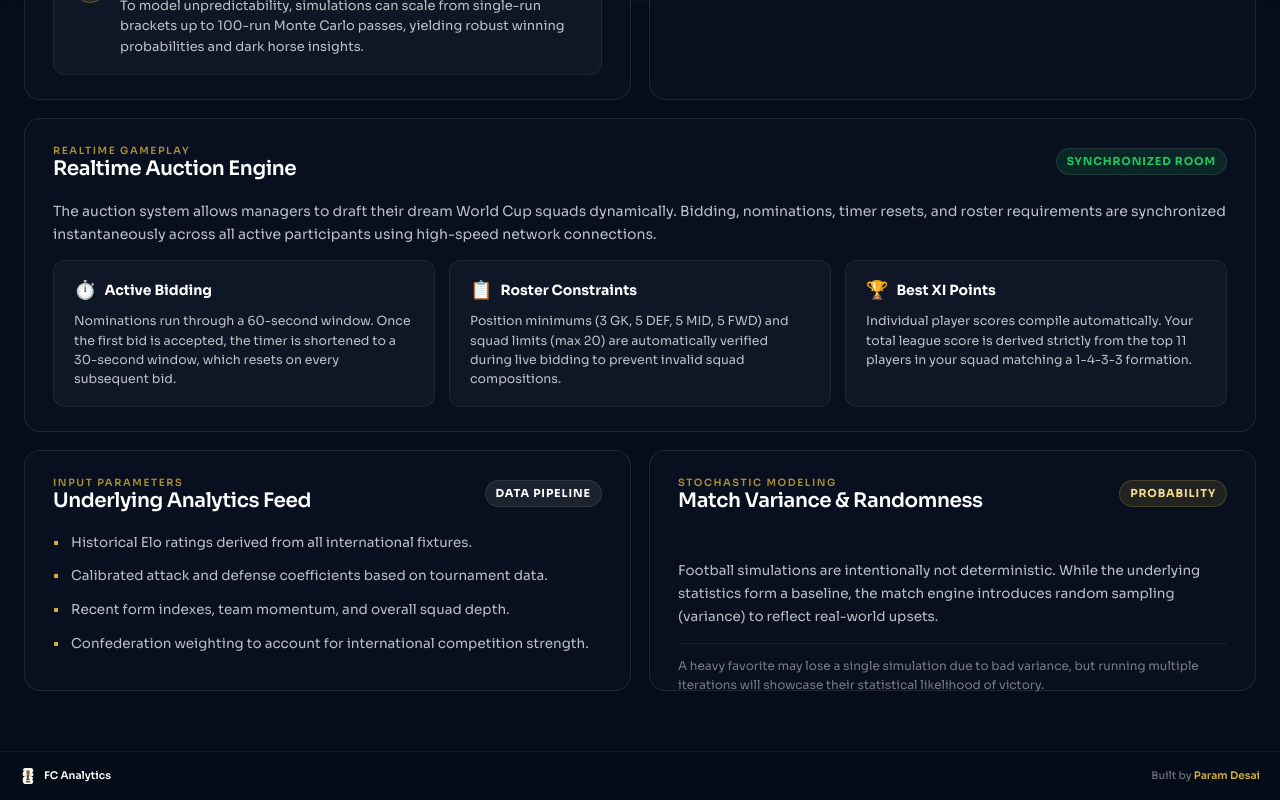
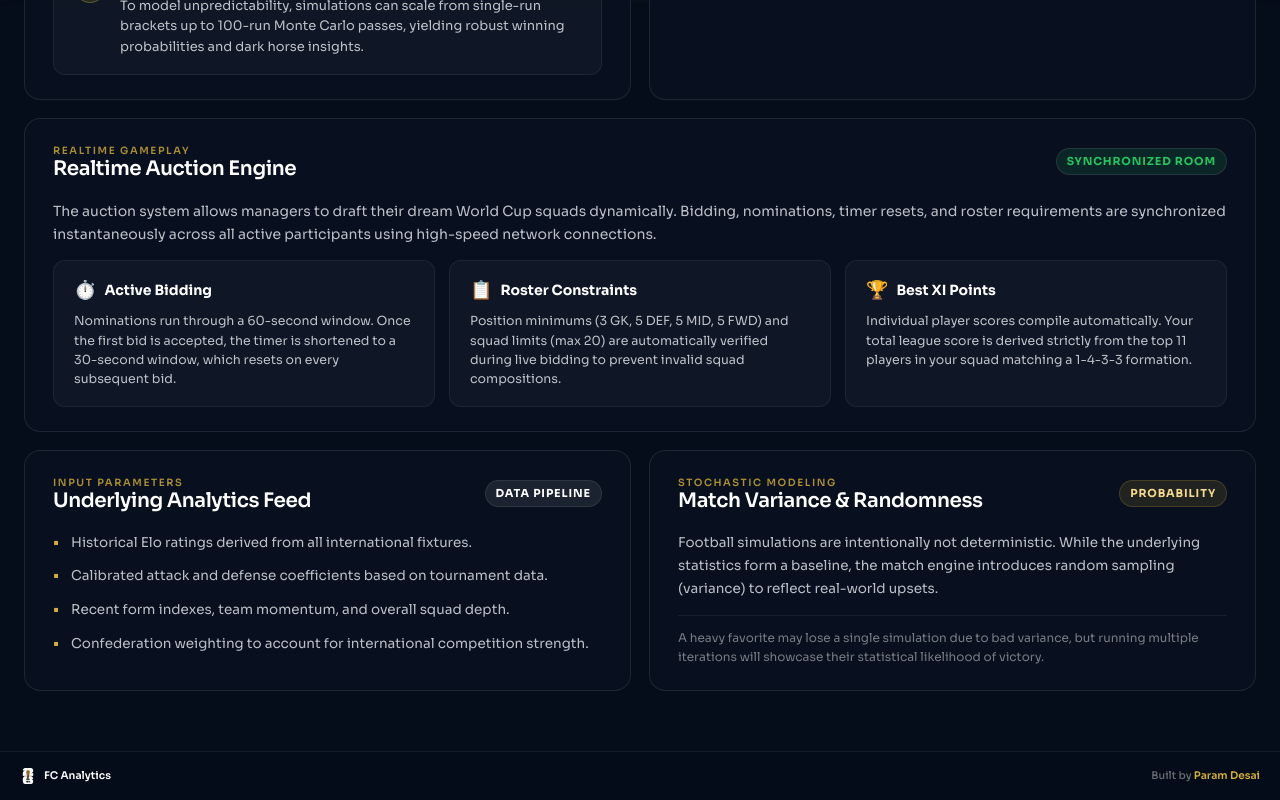
Before and after one commit to paramdesai24/football_wc_platform, a React (Vite) app in the folder platform/frontend/: page /about in a window 1280 px wide. Shown: the part 811-1611 px from the top of the page. Built offline with nearby package versions, Linux system fonts and the light colour scheme; no server answers; a web font is replaced by a local one.

Commit message:
Fix layout overflow on AboutPage Match Variance card

```diff
--- a/platform/frontend/src/pages/AboutPage.tsx
+++ b/platform/frontend/src/pages/AboutPage.tsx
@@ -226,7 +226,7 @@ export default function AboutPage() {
             <span className="wc-badge wc-badge-gold" style={{ fontSize: 11 }}>Probability</span>
           </div>
 
-          <div style={{ display: "flex", flexDirection: "column", gap: 14, justifyContent: "center", height: "100%" }}>
+          <div style={{ display: "flex", flexDirection: "column", gap: 14 }}>
             <div style={{ color: "var(--color-text-secondary)", lineHeight: 1.7, fontSize: 13.5, margin: 0 }}>
               Football simulations are intentionally not deterministic. While the underlying statistics form a baseline, the match engine introduces random sampling (variance) to reflect real-world upsets.
             </div>
```
